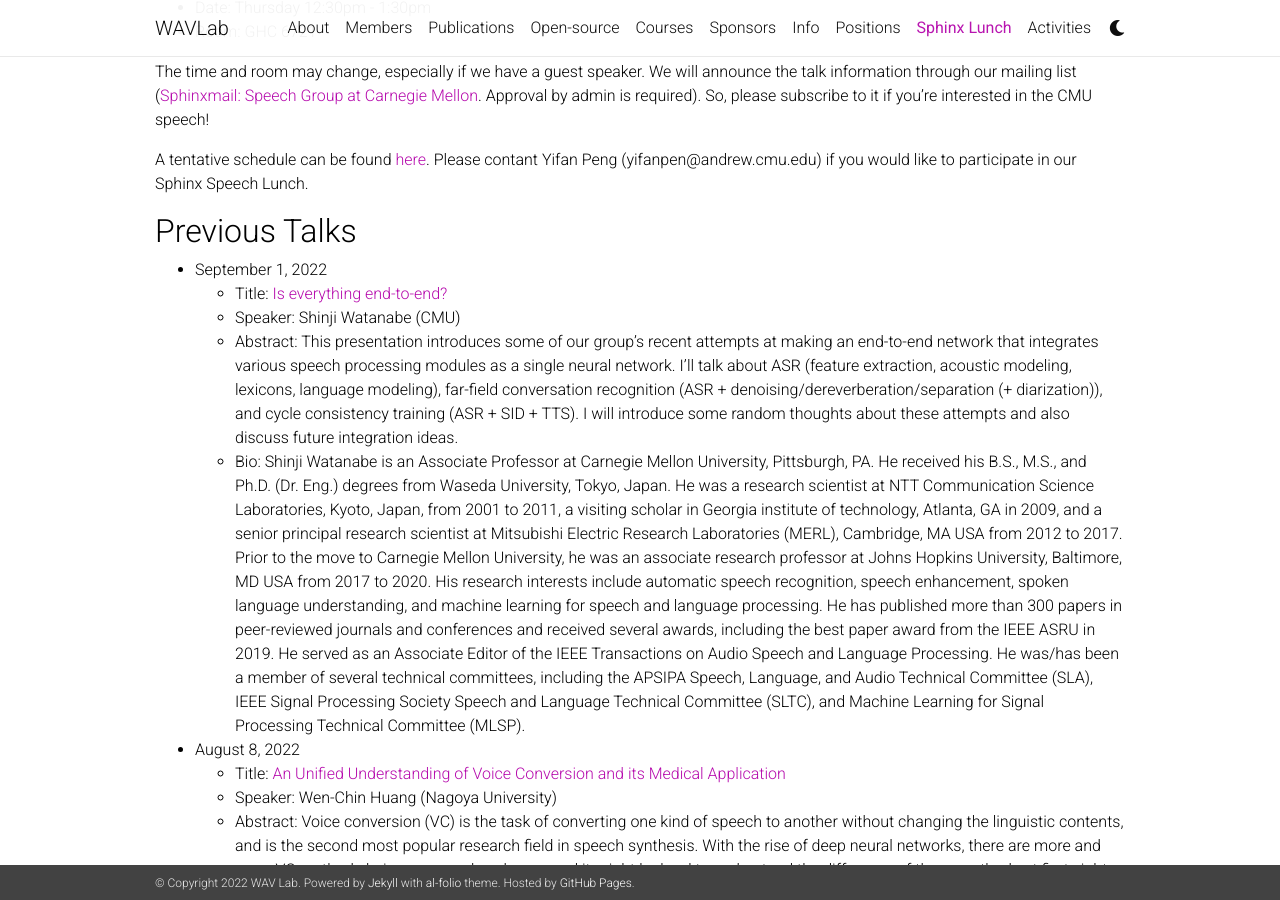
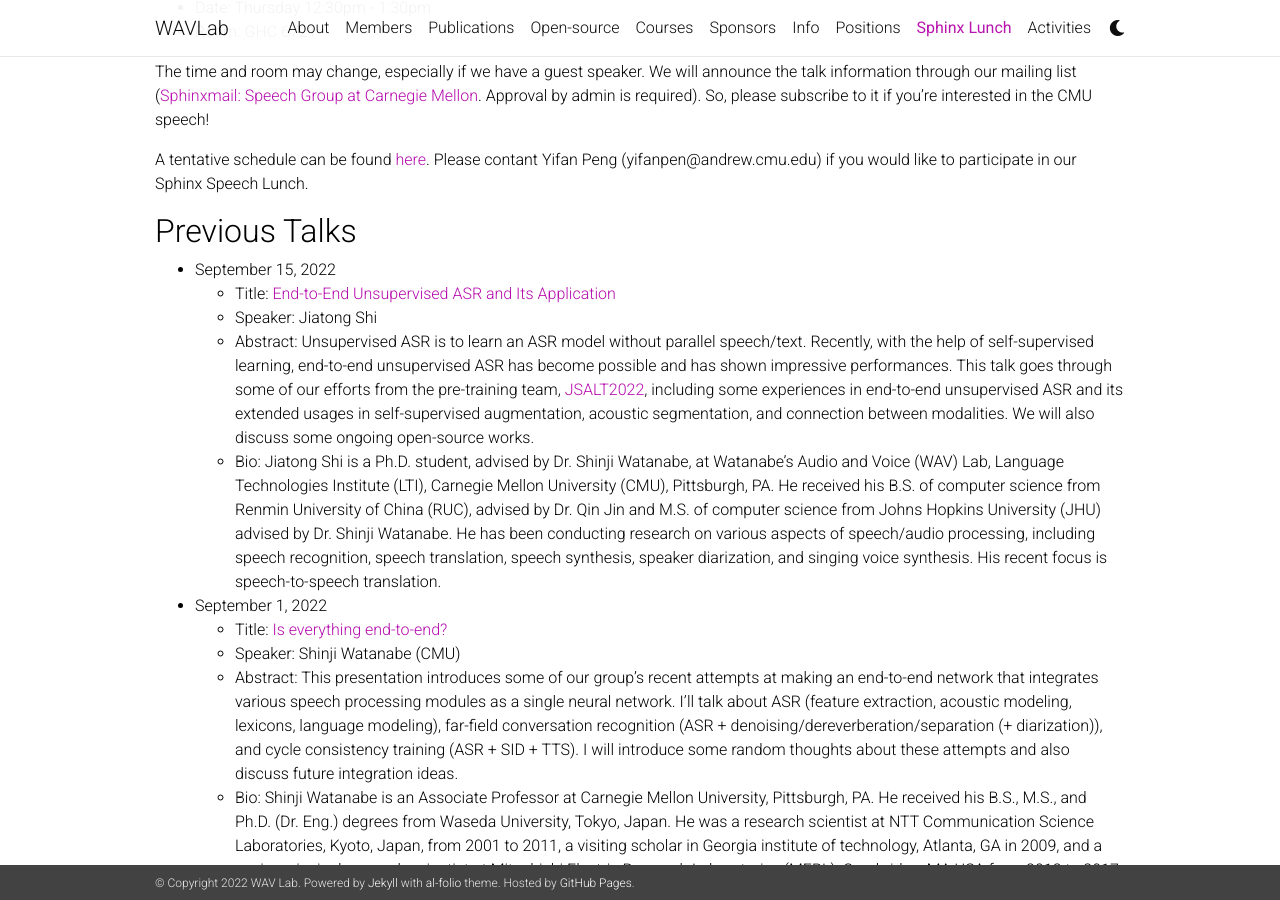
Before and after one commit to shinjiwlab/shinjiwlab.github.io, a Jekyll site: the page built from _pages/sphinx-lunch.md, in a window 1280 px wide and 900 px high, scrolled down 340 px. Built offline with Jekyll 4.4.1, drawn with Linux system fonts in a browser that asks for light colours; nearby versions of some CDN libraries; a style sheet for code colours, icons or effects is not loaded.

Commit message:
update sphinx lunch on Sep 15, 2022

```diff
--- a/_pages/sphinx-lunch.md
+++ b/_pages/sphinx-lunch.md
@@ -25,6 +25,12 @@ A tentative schedule can be found [here](https://docs.google.com/spreadsheets/d/
 
 ## Previous Talks
 
+- September 15, 2022
+  - Title: [End-to-End Unsupervised ASR and Its Application]({{ site.baseurl }}/assets/pdf/2022-09-15-jiatong.pdf)
+  - Speaker: Jiatong Shi
+  - Abstract: Unsupervised ASR is to learn an ASR model without parallel speech/text. Recently, with the help of self-supervised learning, end-to-end unsupervised ASR has become possible and has shown impressive performances. This talk goes through some of our efforts from the pre-training team, [JSALT2022](https://jsalt-2022-ssl.github.io/), including some experiences in end-to-end unsupervised ASR and its extended usages in self-supervised augmentation, acoustic segmentation, and connection between modalities. We will also discuss some ongoing open-source works.
+  - Bio: Jiatong Shi is a Ph.D. student, advised by Dr. Shinji Watanabe, at Watanabe’s Audio and Voice (WAV) Lab, Language Technologies Institute (LTI), Carnegie Mellon University (CMU), Pittsburgh, PA. He received his B.S. of computer science from Renmin University of China (RUC), advised by Dr. Qin Jin and M.S. of computer science from Johns Hopkins University (JHU) advised by Dr. Shinji Watanabe. He has been conducting research on various aspects of speech/audio processing, including speech recognition, speech translation, speech synthesis, speaker diarization, and singing voice synthesis. His recent focus is speech-to-speech translation.
+
 - September 1, 2022
   - Title: [Is everything end-to-end?]({{ site.baseurl }}/assets/pdf/2022-09-01-shinji.pdf)
   - Speaker: Shinji Watanabe (CMU)
```
Also changed, not shown: 1 other file.
